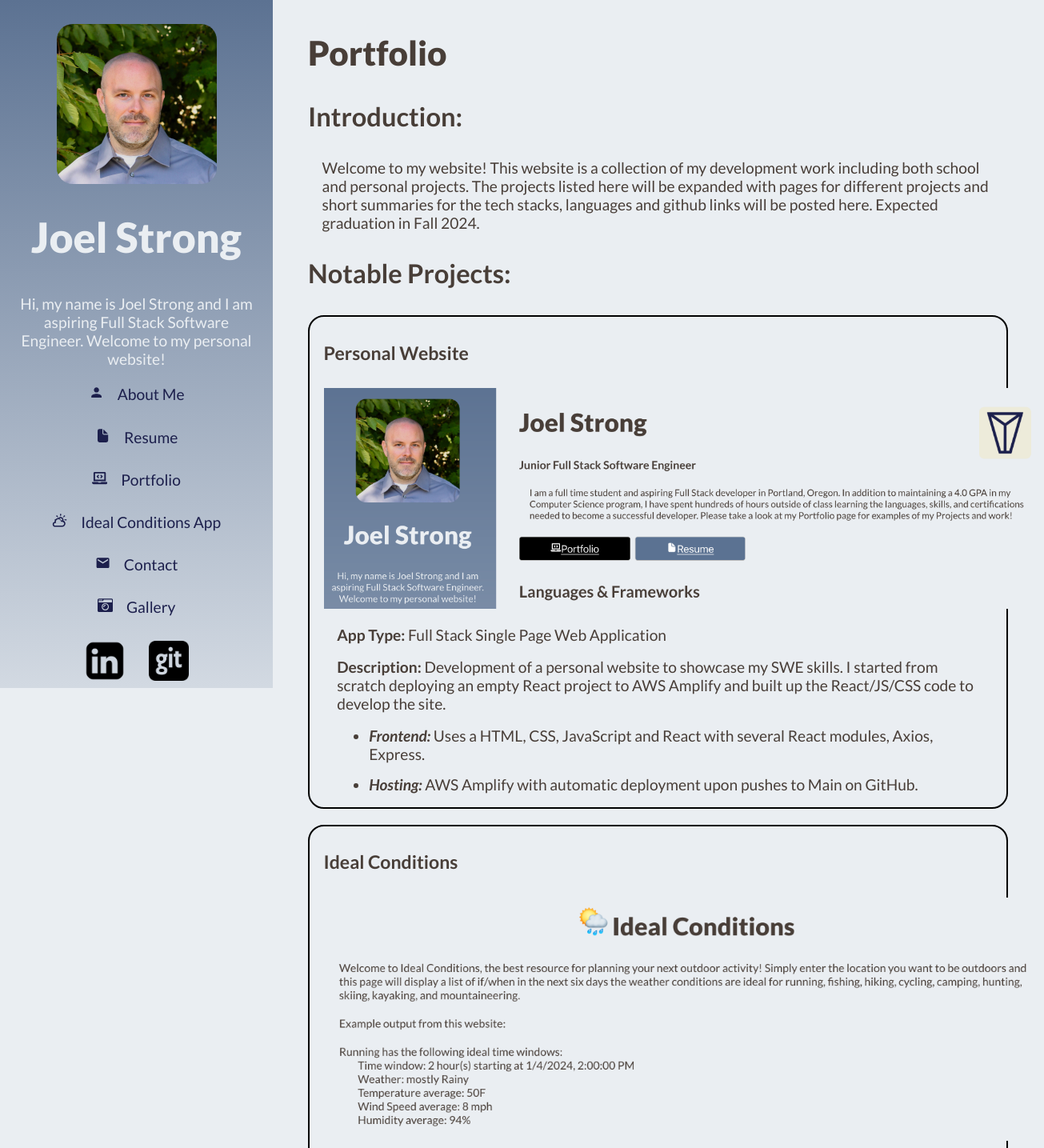
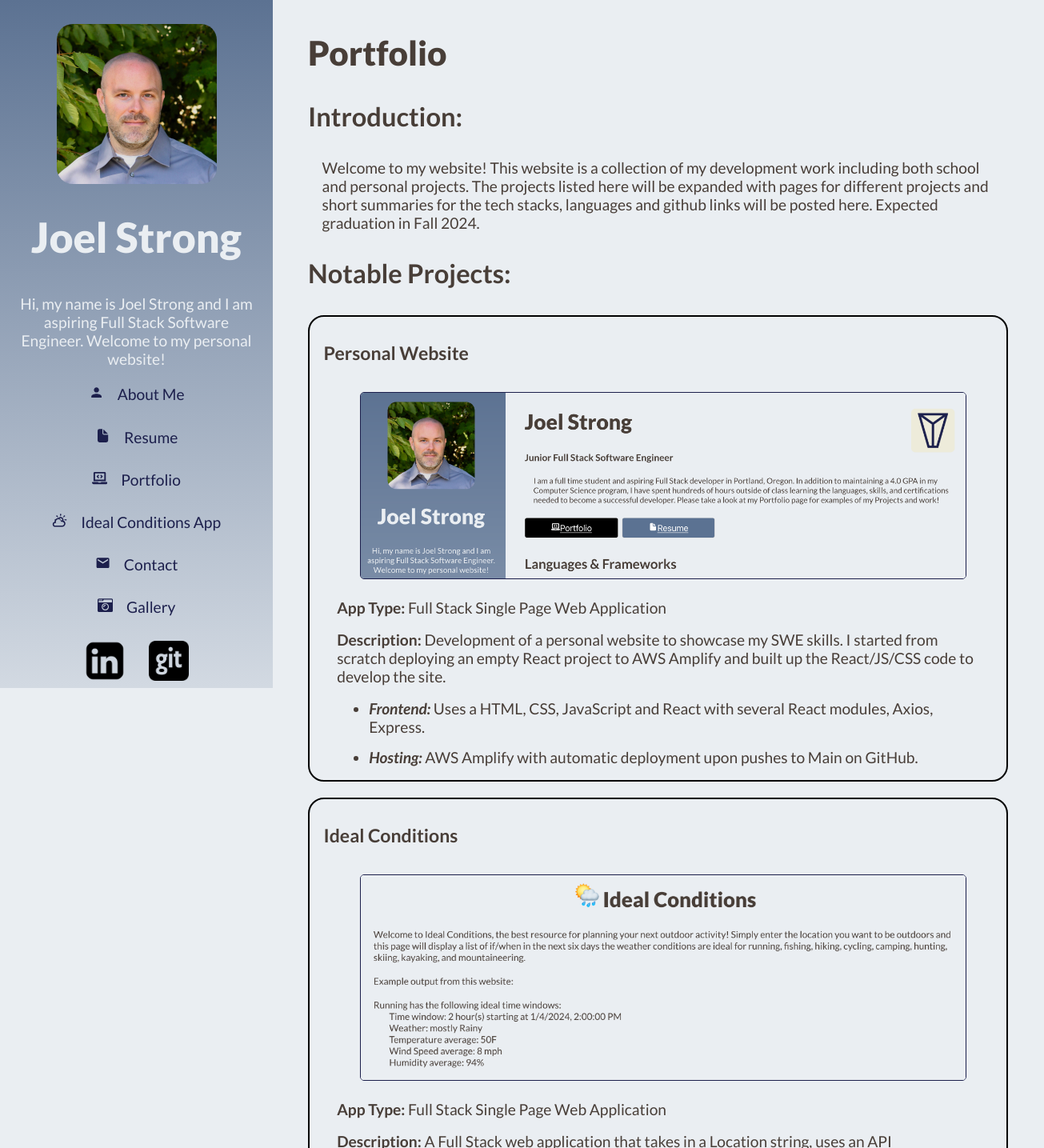
Before and after one commit to jdstrongpdx/website, a React (Create React App) app: page /PortfolioPage in a window 1280 px wide. Shown: the top 1435 px of the page at 80% size, 1305 px wide, since content can reach past the window. Built offline with nearby package versions, Linux system fonts and the light colour scheme.

Commit message:
Corrected portfolio image wraps and borders, updated matplot image

```diff
--- a/src/App.css
+++ b/src/App.css
@@ -427,7 +427,7 @@ div.content {
   }
 
   figure img {
-    border: 3px solid var(--color-dark-brown);
+    border:1px solid var(--navy);
     object-fit: cover;
     max-width: 100%;
     height: auto;
--- a/src/pages/PortfolioPage.js
+++ b/src/pages/PortfolioPage.js
@@ -19,7 +19,11 @@ function PortfolioPage() {
 
         <div className="project">
             <h4>Personal Website</h4>
-            <div className="centered"><img width="900px" alt="website screenshot" src="./images/website.png"/></div>
+            <div className="centered">
+                    <figure>
+                    <img width="900px" alt="website screenshot" src="./images/website.png"/>
+                    </figure>
+            </div>
             <p><strong>App Type:</strong> Full Stack Single Page Web Application</p>
             <p><strong>Description:</strong> Development of a personal website to showcase my SWE skills. I started from scratch deploying an empty React project to AWS Amplify and built up the React/JS/CSS code to develop the site.</p>
             <ul>
@@ -30,7 +34,11 @@ function PortfolioPage() {
 
         <div className="project">
             <h4>Ideal Conditions</h4>
-            <div className="centered"><img width="900px" alt="ideal conditions app screenshot" src="./images/idealConditions.png"/></div>
+            <div className="centered">
+                    <figure>
+                        <img width="900px" alt="ideal conditions app screenshot" src="./images/idealConditions.png"/>
+                    </figure>
+            </div>
 
             <p><strong>App Type:</strong> Full Stack Single Page Web Application</p>
             <p><strong>Description:</strong> A Full Stack web application that takes in a Location string, uses an API microservice I developed to return time windows when the weather conditions are ideal for ten popular outdoor activities.</p>
```
Also changed, not shown: public/images/matplot.png, 1 other file (tests, documents, lock files or other folders).
